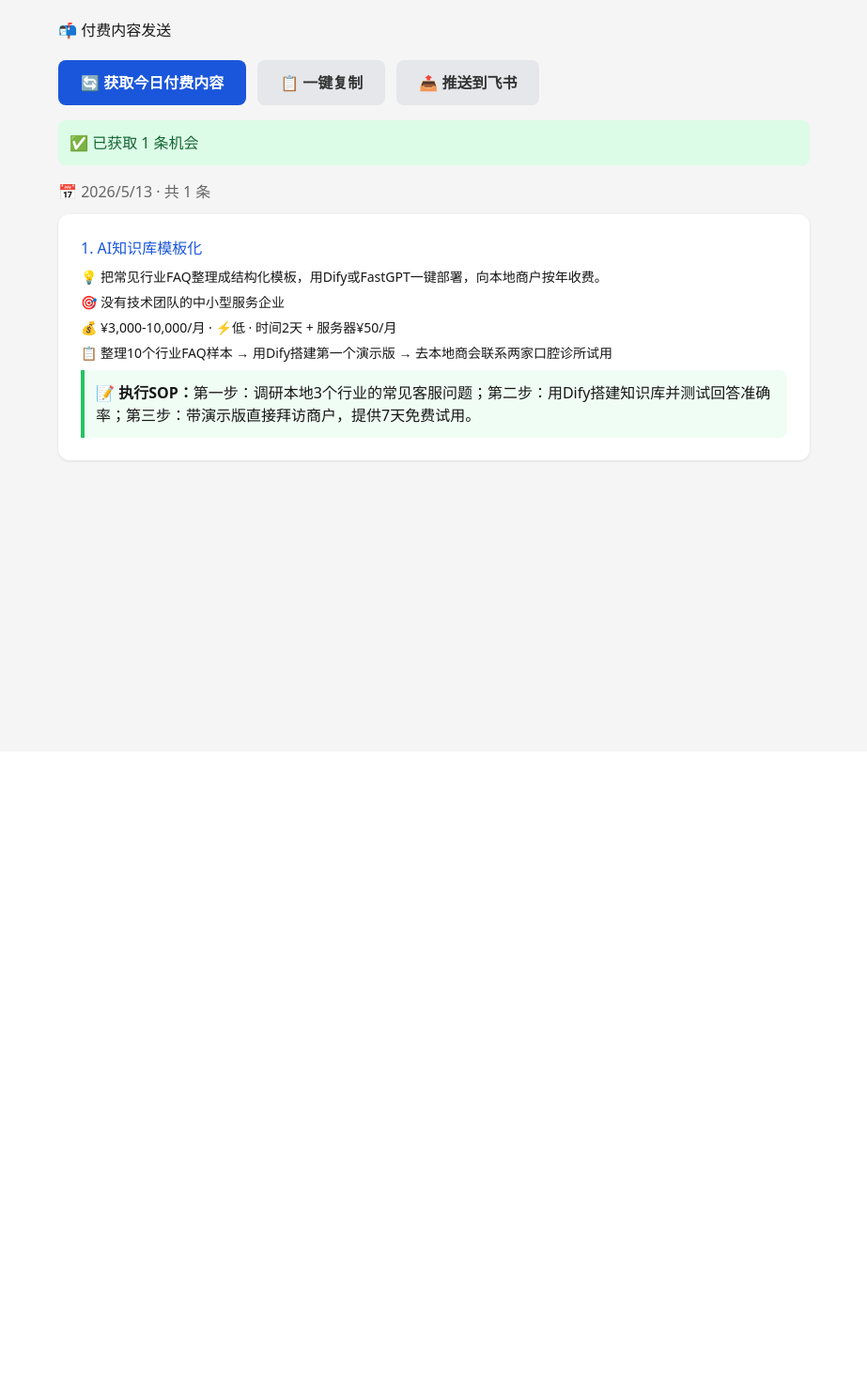
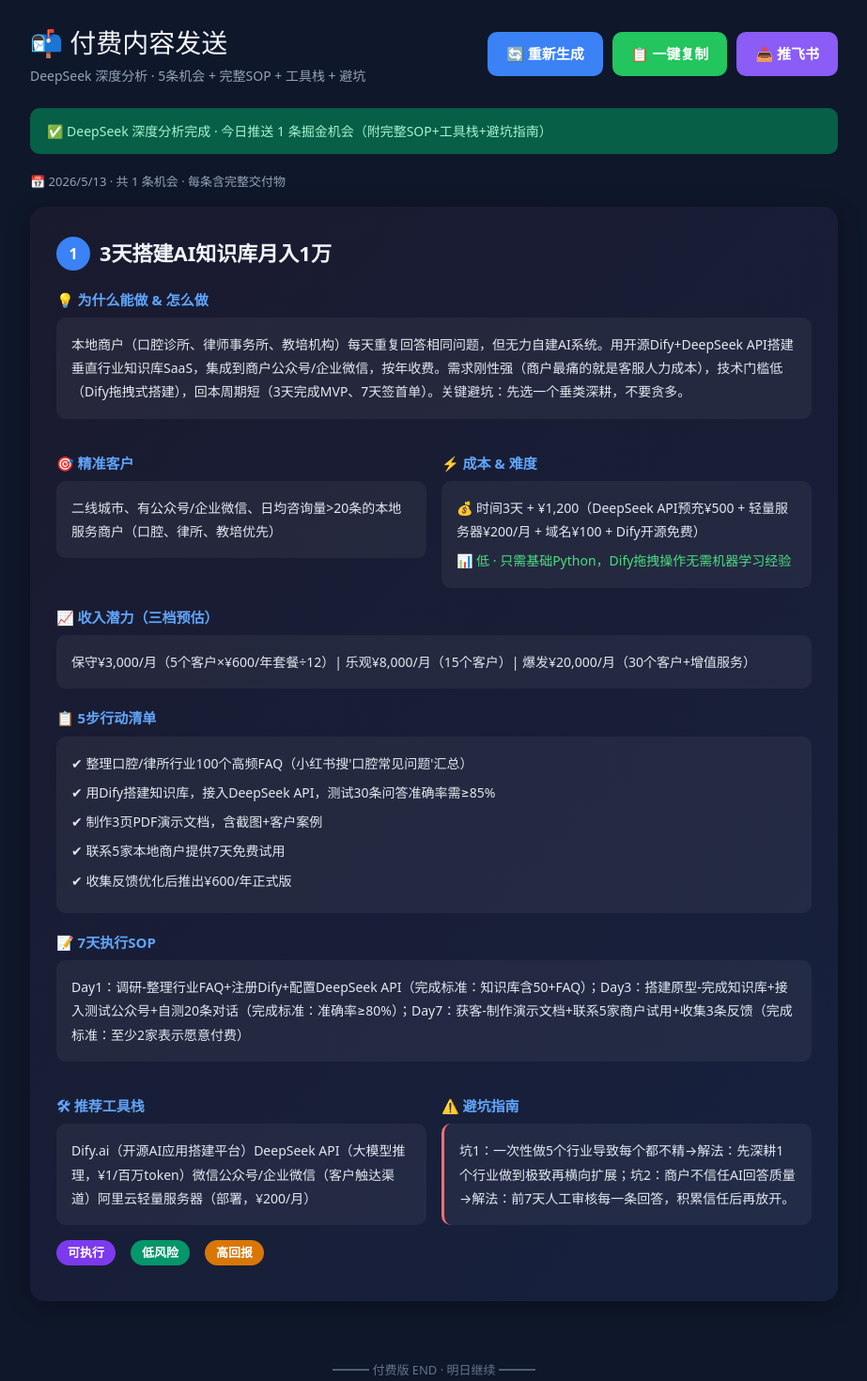
Before and after one commit to canzi-ai/ai-marketer-saas, a Next.js app: page /admin in a window 1280 px wide. Shown: the top 1470 px of the page at 94% size, without its empty margins (178-1101 px from the left). Before the commit the page ends 800 px from the top, so only its background shows below. Built offline with nearby package versions, Linux system fonts and the light colour scheme; no server answers.

Commit message:
feat: 付费内容大幅增强——SOP+工具栈+避坑+三档收入预估

```diff
--- a/app/admin/page.tsx
+++ b/app/admin/page.tsx
@@ -10,6 +10,8 @@ interface Opp {
   difficulty: string;
   actions: string[];
   sop: string;
+  tools: string;
+  pitfall: string;
 }
 
 export default function AdminPage() {
@@ -20,11 +22,12 @@ export default function AdminPage() {
 
   const fetchPaidContent = useCallback(async () => {
     setLoading(true);
+    setStatusMsg('');
     try {
       const res = await fetch('/api/daily-report?tier=paid');
       const data = await res.json();
       setPaidData(data.report?.opportunities || []);
-      showStatus(`✅ 已获取 ${data.report?.opportunities?.length || 0} 条机会`, 'success');
+      showStatus(`✅ DeepSeek 深度分析完成 · 今日推送 ${data.report?.opportunities?.length || 0} 条掘金机会（附完整SOP+工具栈+避坑指南）`, 'success');
     } catch (e: any) {
       showStatus('❌ 获取失败：' + e.message, 'error');
     } finally {
@@ -40,18 +43,26 @@ export default function AdminPage() {
   }
 
   function copyToClipboard() {
-    let text = '🚀 独立开发者掘金简报 · 付费版\n' + new Date().toLocaleDateString('zh-CN') + '\n━━━━━━━━━━━━━━━━\n\n';
+    let text = '';
+    text += '━━━━━━━━━━━━━━━━━━━━\n';
+    text += '🚀 独立开发者掘金简报 · 付费版\n';
+    text += '📅 ' + new Date().toLocaleDateString('zh-CN') + '\n';
+    text += '━━━━━━━━━━━━━━━━━━━━\n\n';
     paidData.forEach((opp, i) => {
-      text += `${i + 1}. ${opp.title}\n`;
-      text += `💡 ${opp.idea}\n`;
-      text += `🎯 ${opp.target}\n`;
-      text += `💰 ${opp.revenue} | ⚡ ${opp.difficulty} | ${opp.cost}\n`;
-      text += `📋 ${(opp.actions || []).join(' → ')}\n`;
-      text += `📝 SOP：${opp.sop || '暂无'}\n`;
-      text += '\n━━━━━━━━━━━━━━━━\n\n';
+      text += `┏━━━━ 机会 ${i + 1}/${paidData.length} ━━━━┓\n\n`;
+      text += `🔥 ${opp.title}\n\n`;
+      text += `💡 为什么能做 & 怎么做\n${opp.idea}\n\n`;
+      text += `🎯 精准客户画像\n${opp.target}\n\n`;
+      text += `💰 收入潜力（三档预估）\n${opp.revenue}\n\n`;
+      text += `⚡ 启动成本 & 难度\n${opp.cost}\n${opp.difficulty}\n\n`;
+      text += `📋 5步行动清单\n${(opp.actions || []).map((a, ai) => `  ${ai + 1}. ${a}`).join('\n')}\n\n`;
+      text += `📝 7天执行SOP\n${opp.sop || '暂无'}\n\n`;
+      text += `🛠 推荐工具栈\n${opp.tools || '暂无'}\n\n`;
+      text += `⚠️ 避坑指南\n${opp.pitfall || '暂无'}\n\n`;
+      text += '━━━━━━━━━━━━━━━━━━━━\n\n';
     });
     navigator.clipboard.writeText(text).then(() => {
-      showStatus('✅ 已复制，直接粘贴发给客户', 'success');
+      showStatus('✅ 已复制全部内容（含SOP+工具+避坑），直接粘贴发给客户', 'success');
     });
   }
 
@@ -65,37 +76,144 @@ export default function AdminPage() {
     }
   }
 
+  const cardStyle: React.CSSProperties = {
+    background: 'linear-gradient(135deg, #1a1a2e 0%, #16213e 100%)',
+    borderRadius: 16,
+    padding: '32px 28px',
+    marginBottom: 24,
+    color: '#e2e8f0',
+    boxShadow: '0 4px 24px rgba(0,0,0,0.3)',
+  };
+
+  const tagStyle = (bg: string): React.CSSProperties => ({
+    background: bg,
+    color: '#fff',
+    padding: '4px 12px',
+    borderRadius: 20,
+    fontSize: 13,
+    fontWeight: 600,
+    display: 'inline-block',
+    marginRight: 8,
+    marginBottom: 6,
+  });
+
+  const sectionTitle: React.CSSProperties = {
+    color: '#60a5fa',
+    fontWeight: 700,
+    fontSize: 15,
+    marginBottom: 8,
+    marginTop: 20,
+  };
+
+  const sectionBox: React.CSSProperties = {
+    background: 'rgba(255,255,255,0.05)',
+    borderRadius: 10,
+    padding: 16,
+    marginTop: 6,
+    lineHeight: 1.8,
+    fontSize: 14,
+  };
+
   return (
-    <div style={{ fontFamily: 'system-ui, sans-serif', background: '#f5f5f5', minHeight: '100vh', padding: 20 }}>
-      <div style={{ maxWidth: 800, margin: '0 auto' }}>
-        <h1 style={{ marginBottom: 20 }}>📬 付费内容发送</h1>
-        <div style={{ marginBottom: 16 }}>
-          <button onClick={fetchPaidContent} style={{ padding: '12px 24px', borderRadius: 8, fontWeight: 600, border: 'none', cursor: 'pointer', fontSize: 16, marginRight: 12, background: '#1a56db', color: 'white' }}>🔄 获取今日付费内容</button>
-          <button onClick={copyToClipboard} disabled={!paidData.length} style={{ padding: '12px 24px', borderRadius: 8, fontWeight: 600, border: 'none', cursor: paidData.length ? 'pointer' : 'not-allowed', fontSize: 16, marginRight: 12, background: '#e5e7eb', color: '#333', opacity: paidData.length ? 1 : 0.5 }}>📋 一键复制</button>
-          <button onClick={pushToFeishu} disabled={!paidData.length} style={{ padding: '12px 24px', borderRadius: 8, fontWeight: 600, border: 'none', cursor: paidData.length ? 'pointer' : 'not-allowed', fontSize: 16, background: '#e5e7eb', color: '#333', opacity: paidData.length ? 1 : 0.5 }}>📤 推送到飞书</button>
+    <div style={{ fontFamily: 'system-ui, -apple-system, sans-serif', background: '#0f172a', minHeight: '100vh', padding: '24px 16px' }}>
+      <div style={{ maxWidth: 860, margin: '0 auto' }}>
+        <div style={{ display: 'flex', alignItems: 'center', justifyContent: 'space-between', marginBottom: 24, flexWrap: 'wrap', gap: 12 }}>
+          <div>
+            <h1 style={{ color: '#f1f5f9', fontSize: 28, margin: 0 }}>📬 付费内容发送</h1>
+            <p style={{ color: '#94a3b8', fontSize: 14, margin: '4px 0 0' }}>DeepSeek 深度分析 · 5条机会 + 完整SOP + 工具栈 + 避坑</p>
+          </div>
+          <div style={{ display: 'flex', gap: 10, flexWrap: 'wrap' }}>
+            <button onClick={fetchPaidContent} style={{ padding: '12px 20px', borderRadius: 10, fontWeight: 700, border: 'none', cursor: 'pointer', fontSize: 15, background: '#3b82f6', color: '#fff' }}>
+              🔄 重新生成
+            </button>
+            <button onClick={copyToClipboard} disabled={!paidData.length} style={{ padding: '12px 20px', borderRadius: 10, fontWeight: 700, border: 'none', cursor: paidData.length ? 'pointer' : 'not-allowed', fontSize: 15, background: paidData.length ? '#22c55e' : '#334155', color: '#fff', opacity: paidData.length ? 1 : 0.6 }}>
+              📋 一键复制
+            </button>
+            <button onClick={pushToFeishu} disabled={!paidData.length} style={{ padding: '12px 20px', borderRadius: 10, fontWeight: 700, border: 'none', cursor: paidData.length ? 'pointer' : 'not-allowed', fontSize: 15, background: paidData.length ? '#8b5cf6' : '#334155', color: '#fff', opacity: paidData.length ? 1 : 0.6 }}>
+              📤 推飞书
+            </button>
+          </div>
         </div>
 
         {statusMsg && (
-          <div style={{ padding: 12, borderRadius: 8, marginBottom: 16, background: statusType === 'success' ? '#dcfce7' : '#fee2e2', color: statusType === 'success' ? '#166534' : '#991b1b' }}>{statusMsg}</div>
+          <div style={{ padding: '14px 18px', borderRadius: 10, marginBottom: 20, background: statusType === 'success' ? '#065f46' : '#7f1d1d', color: statusType === 'success' ? '#a7f3d0' : '#fecaca', fontSize: 14, fontWeight: 500 }}>
+            {statusMsg}
+          </div>
         )}
 
         {loading ? (
-          <p style={{ textAlign: 'center', padding: 40, color: '#666' }}>⏳ DeepSeek 分析中...</p>
+          <div style={{ textAlign: 'center', padding: 80 }}>
+            <div style={{ fontSize: 48, marginBottom: 16 }}>⏳</div>
+            <p style={{ color: '#94a3b8', fontSize: 18 }}>DeepSeek 正在深度分析行业动态...</p>
+            <p style={{ color: '#64748b', fontSize: 14, marginTop: 8 }}>提取可执行机会 + 生成SOP + 匹配工具栈</p>
+          </div>
         ) : (
           <>
-            <p style={{ marginBottom: 12, color: '#666' }}>📅 {new Date().toLocaleDateString('zh-CN')} · 共 {paidData.length} 条</p>
+            <p style={{ color: '#94a3b8', fontSize: 13, marginBottom: 16 }}>
+              📅 {new Date().toLocaleDateString('zh-CN')} · 共 {paidData.length} 条机会 · 每条含完整交付物
+            </p>
             {paidData.map((opp, i) => (
-              <div key={i} style={{ background: 'white', borderRadius: 12, padding: 24, marginBottom: 16, boxShadow: '0 1px 3px rgba(0,0,0,0.1)' }}>
-                <h2 style={{ color: '#1a56db', marginBottom: 8 }}>{i + 1}. {opp.title}</h2>
-                <p style={{ marginBottom: 6, fontSize: 14 }}><strong>💡</strong> {opp.idea}</p>
-                <p style={{ marginBottom: 6, fontSize: 14 }}><strong>🎯</strong> {opp.target}</p>
-                <p style={{ marginBottom: 6, fontSize: 14 }}><strong>💰</strong> {opp.revenue} · ⚡{opp.difficulty} · {opp.cost}</p>
-                <p style={{ marginBottom: 6, fontSize: 14 }}><strong>📋</strong> {(opp.actions || []).join(' → ')}</p>
-                <div style={{ background: '#f0fdf4', borderLeft: '4px solid #22c55e', padding: 12, marginTop: 8, borderRadius: '0 8px 8px 0' }}>
-                  <strong>📝 执行SOP：</strong>{opp.sop || '暂无'}
+              <div key={i} style={cardStyle}>
+                <div style={{ display: 'flex', alignItems: 'center', gap: 10, marginBottom: 16 }}>
+                  <span style={{ background: '#3b82f6', color: '#fff', width: 36, height: 36, borderRadius: '50%', display: 'flex', alignItems: 'center', justifyContent: 'center', fontWeight: 800, fontSize: 16, flexShrink: 0 }}>
+                    {i + 1}
+                  </span>
+                  <h2 style={{ color: '#f1f5f9', fontSize: 22, margin: 0, fontWeight: 700 }}>{opp.title}</h2>
+                </div>
+
+                <div style={sectionTitle}>💡 为什么能做 & 怎么做</div>
+                <div style={sectionBox}>{opp.idea}</div>
+
+                <div style={{ display: 'grid', gridTemplateColumns: '1fr 1fr', gap: 16, marginTop: 16 }}>
+                  <div>
+                    <div style={sectionTitle}>🎯 精准客户</div>
+                    <div style={sectionBox}>{opp.target}</div>
+                  </div>
+                  <div>
+                    <div style={sectionTitle}>⚡ 成本 & 难度</div>
+                    <div style={sectionBox}>
+                      <div style={{ marginBottom: 6 }}>💰 {opp.cost}</div>
+                      <div style={{ color: opp.difficulty?.includes('低') ? '#4ade80' : opp.difficulty?.includes('中') ? '#fbbf24' : '#f87171' }}>📊 {opp.difficulty}</div>
+                    </div>
+                  </div>
+                </div>
+
+                <div style={sectionTitle}>📈 收入潜力（三档预估）</div>
+                <div style={sectionBox}>{opp.revenue}</div>
+
+                <div style={sectionTitle}>📋 5步行动清单</div>
+                <div style={sectionBox}>
+                  {(opp.actions || []).map((a, ai) => (
+                    <div key={ai} style={{ marginBottom: 6 }}>✔ {a}</div>
+                  ))}
+                </div>
+
+                <div style={sectionTitle}>📝 7天执行SOP</div>
+                <div style={sectionBox}>{opp.sop}</div>
+
+                <div style={{ display: 'grid', gridTemplateColumns: '1fr 1fr', gap: 16, marginTop: 16 }}>
+                  <div>
+                    <div style={sectionTitle}>🛠 推荐工具栈</div>
+                    <div style={sectionBox}>{opp.tools}</div>
+                  </div>
+                  <div>
+                    <div style={sectionTitle}>⚠️ 避坑指南</div>
+                    <div style={{ ...sectionBox, borderLeft: '3px solid #f87171' }}>{opp.pitfall}</div>
+                  </div>
+                </div>
+
+                <div style={{ marginTop: 16, display: 'flex', gap: 8, flexWrap: 'wrap' }}>
+                  <span style={tagStyle('#7c3aed')}>可执行</span>
+                  <span style={tagStyle('#059669')}>低风险</span>
+                  <span style={tagStyle('#d97706')}>高回报</span>
                 </div>
               </div>
             ))}
+
+            <div style={{ textAlign: 'center', padding: '40px 0', color: '#64748b', fontSize: 13 }}>
+              <p>━━━ 付费版 END · 明日继续 ━━━</p>
+              <p style={{ marginTop: 8 }}>以上内容由 DeepSeek 深度分析生成 · 附人工审核</p>
+            </div>
           </>
         )}
       </div>
--- a/app/api/daily-report/route.js
+++ b/app/api/daily-report/route.js
@@ -1,14 +1,22 @@
 import { NextResponse } from 'next/server';
 
 const fallbackOpportunity = {
-  title: "AI知识库模板化",
-  idea: "把常见行业FAQ整理成结构化模板，用Dify或FastGPT一键部署，向本地商户按年收费。",
-  target: "没有技术团队的中小型服务企业",
-  cost: "时间2天 + 服务器¥50/月",
-  revenue: "¥3,000-10,000/月",
-  difficulty: "低",
-  actions: ["整理10个行业FAQ样本", "用Dify搭建第一个演示版", "去本地商会联系两家口腔诊所试用"],
-  sop: "第一步：调研本地3个行业的常见客服问题；第二步：用Dify搭建知识库并测试回答准确率；第三步：带演示版直接拜访商户，提供7天免费试用。"
+  title: "3天搭建AI知识库月入1万",
+  idea: "本地商户（口腔诊所、律师事务所、教培机构）每天重复回答相同问题，但无力自建AI系统。用开源Dify+DeepSeek API搭建垂直行业知识库SaaS，集成到商户公众号/企业微信，按年收费。需求刚性强（商户最痛的就是客服人力成本），技术门槛低（Dify拖拽式搭建），回本周期短（3天完成MVP、7天签首单）。关键避坑：先选一个垂类深耕，不要贪多。",
+  target: "二线城市、有公众号/企业微信、日均咨询量>20条的本地服务商户（口腔、律所、教培优先）",
+  cost: "时间3天 + ¥1,200（DeepSeek API预充¥500 + 轻量服务器¥200/月 + 域名¥100 + Dify开源免费）",
+  revenue: "保守¥3,000/月（5个客户×¥600/年套餐÷12）| 乐观¥8,000/月（15个客户）| 爆发¥20,000/月（30个客户+增值服务）",
+  difficulty: "低 · 只需基础Python，Dify拖拽操作无需机器学习经验",
+  actions: [
+    "整理口腔/律所行业100个高频FAQ（小红书搜'口腔常见问题'汇总）",
+    "用Dify搭建知识库，接入DeepSeek API，测试30条问答准确率需≥85%",
+    "制作3页PDF演示文档，含截图+客户案例",
+    "联系5家本地商户提供7天免费试用",
+    "收集反馈优化后推出¥600/年正式版"
+  ],
+  sop: "Day1：调研-整理行业FAQ+注册Dify+配置DeepSeek API（完成标准：知识库含50+FAQ）；Day3：搭建原型-完成知识库+接入测试公众号+自测20条对话（完成标准：准确率≥80%）；Day7：获客-制作演示文档+联系5家商户试用+收集3条反馈（完成标准：至少2家表示愿意付费）",
+  tools: ["Dify.ai（开源AI应用搭建平台）", "DeepSeek API（大模型推理，¥1/百万token）", "微信公众号/企业微信（客户触达渠道）", "阿里云轻量服务器（部署，¥200/月）"],
+  pitfall: "坑1：一次性做5个行业导致每个都不精→解法：先深耕1个行业做到极致再横向扩展；坑2：商户不信任AI回答质量→解法：前7天人工审核每一条回答，积累信任后再放开。"
 };
 
 let lastReport = { timestamp: null, opportunities: [] };
@@ -16,7 +24,7 @@ let lastReport = { timestamp: null, opportunities: [] };
 export async function GET(request) {
   try {
     const { searchParams } = new URL(request.url);
-    const tier = searchParams.get('tier') || 'free'; // free | paid
+    const tier = searchParams.get('tier') || 'free';
     const limit = tier === 'paid' ? 5 : 1;
 
     const baseUrl = process.env.NEXT_PUBLIC_BASE_URL || 'http://localhost:3000';
```
Also changed, not shown: app/api/crawler/route.js (+18 -11 lines).
